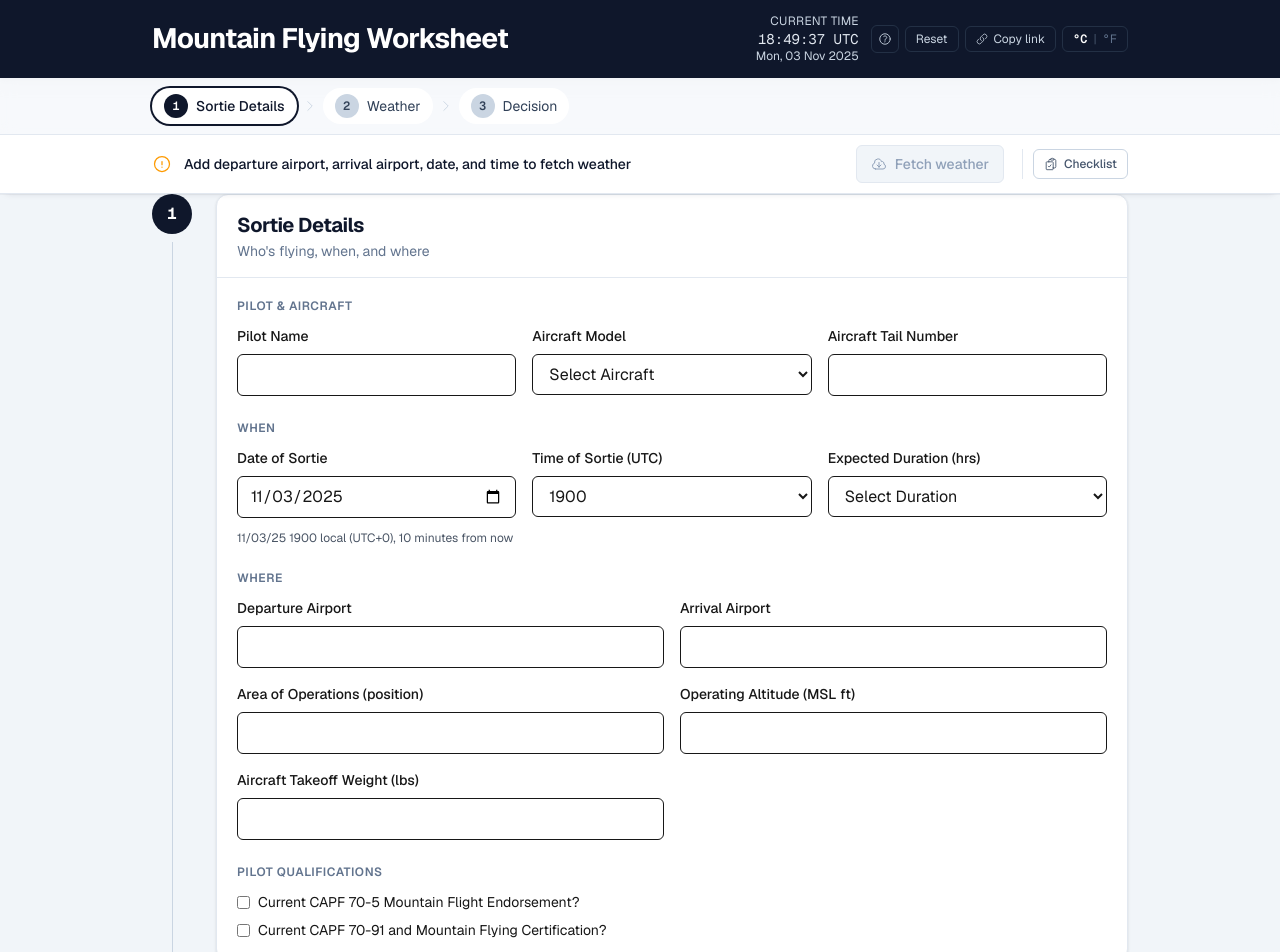
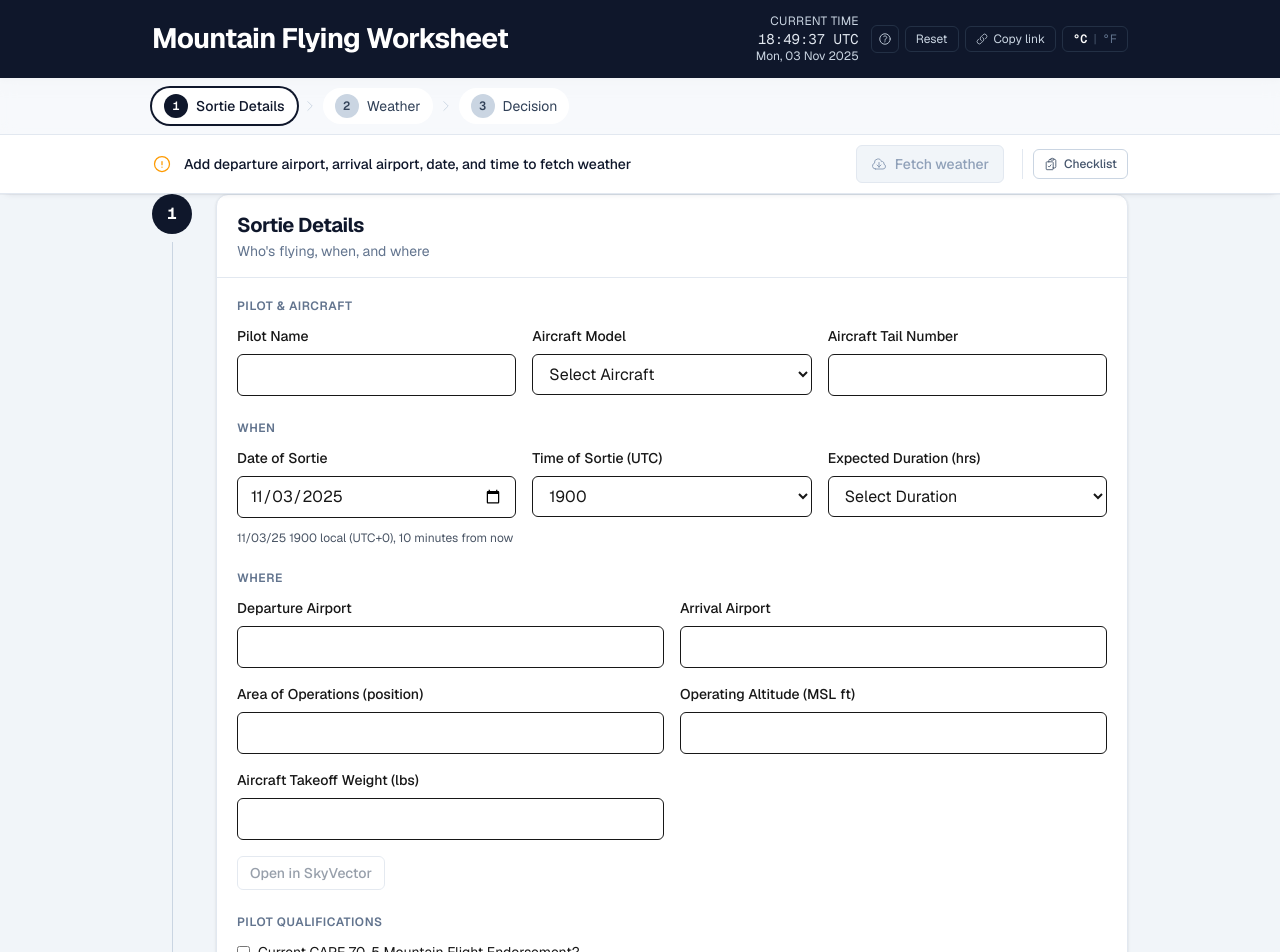
Before and after one commit to jloosli/mountain-worksheet, a Next.js app: page / in a window 1280 px wide. Shown: the top 952 px of the page. Built offline with nearby package versions, Linux system fonts and the light colour scheme.

Commit message:
Add disabled SkyVector button to Where section

```diff
--- a/src/components/SortieInfo.tsx
+++ b/src/components/SortieInfo.tsx
@@ -4,6 +4,7 @@ import { ChangeEvent, useCallback, useEffect, useMemo, useState } from "react";
 import aircraftData from "@/data/aircraft.json";
 import type { WorksheetData } from "@/utils/types";
 import PositionInput from "@/components/PositionInput";
+import { buildSkyvectorUrl } from "@/utils/skyvector";
 
 interface SortieInfoProps {
   initialData?: WorksheetData;
@@ -419,6 +420,31 @@ export default function SortieInfo({ initialData, onUpdate }: SortieInfoProps) {
             />
           </div>
         </div>
+        {(() => {
+          const skyvectorUrl = buildSkyvectorUrl({
+            departure: formData.airport?.[0] ?? "",
+            arrival: formData.airport?.[1] ?? "",
+            operating: formData.position ?? null,
+          });
+          const disabled = skyvectorUrl === null;
+          return (
+            <div className="mt-4">
+              <button
+                type="button"
+                disabled={disabled}
+                onClick={() => {
+                  if (skyvectorUrl) {
+                    window.open(skyvectorUrl, "_blank", "noopener,noreferrer");
+                  }
+                }}
+                title={disabled ? "Set departure and arrival airports" : "Open route in SkyVector"}
+                className="inline-flex items-center gap-1.5 rounded-md border border-slate-300 px-3 py-1.5 text-sm font-medium text-slate-700 hover:bg-slate-100 disabled:cursor-not-allowed disabled:opacity-50 dark:border-slate-600 dark:text-slate-200 dark:hover:bg-slate-800"
+              >
+                Open in SkyVector
+              </button>
+            </div>
+          );
+        })()}
       </div>
 
       <div>
```
Also changed, not shown: 1 other file (tests, documents, lock files or other folders).
